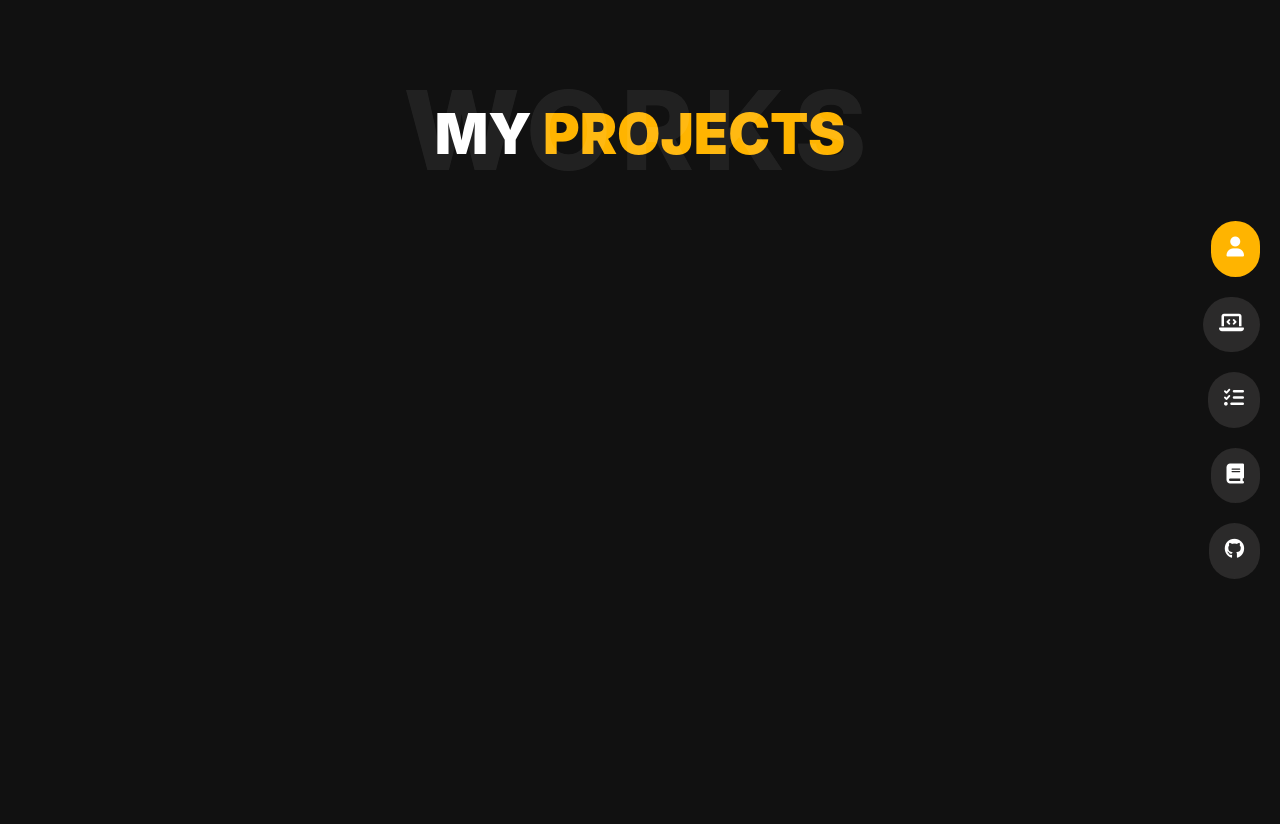
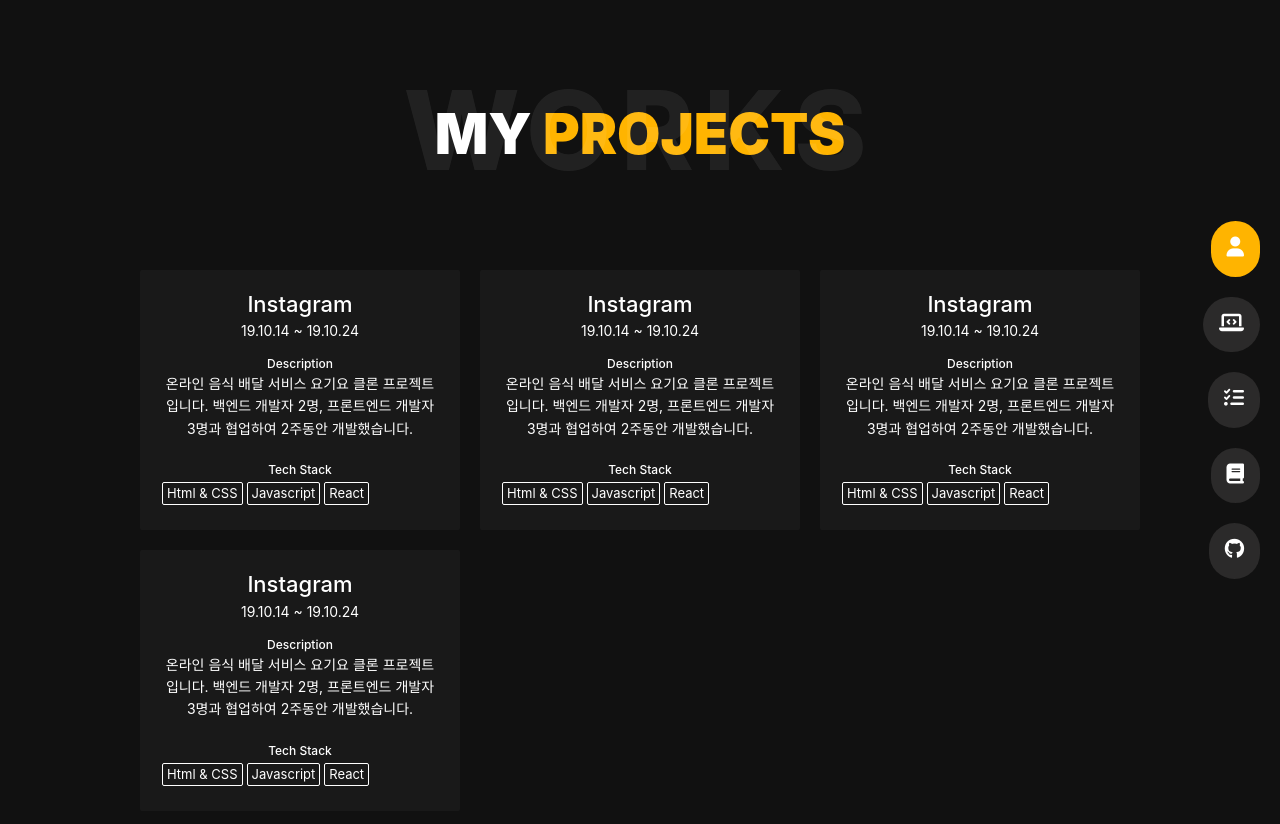
Before and after one commit to hjban-dev/portfolio, a React (Create React App) app: page /projects in a window 1280 px wide. Shown: the top 824 px of the page. Before the commit the page ends 800 px from the top, so only its background shows below. Built offline with nearby package versions, Linux system fonts and the light colour scheme.

Commit message:
포트폴리오 컴포넌트 생성

```diff
--- /dev/null
+++ b/src/components/organisms/PortfolioWrap.js
@@ -0,0 +1,125 @@
+import React from "react";
+import styled from "styled-components";
+
+function PortfolioWrap() {
+	return (
+		<StyledPortWrap>
+			<ul>
+				<li>
+					<div className="name">Instagram</div>
+					<span className="time">19.10.14 ~ 19.10.24</span>
+					<p>
+						<span className="label">Description</span>온라인 음식 배달 서비스 요기요 클론 프로젝트입니다. 백엔드 개발자 2명, 프론트엔드 개발자 3명과 협업하여 2주동안 개발했습니다.
+					</p>
+					<div className="tech">
+						<span className="label">Tech Stack</span>
+						<ul>
+							<li>Html & CSS</li>
+							<li>Javascript</li>
+							<li>React</li>
+						</ul>
+					</div>
+				</li>
+				<li>
+					<div className="name">Instagram</div>
+					<span className="time">19.10.14 ~ 19.10.24</span>
+					<p>
+						<span className="label">Description</span>온라인 음식 배달 서비스 요기요 클론 프로젝트입니다. 백엔드 개발자 2명, 프론트엔드 개발자 3명과 협업하여 2주동안 개발했습니다.
+					</p>
+					<div className="tech">
+						<span className="label">Tech Stack</span>
+						<ul>
+							<li>Html & CSS</li>
+							<li>Javascript</li>
+							<li>React</li>
+						</ul>
+					</div>
+				</li>
+				<li>
+					<div className="name">Instagram</div>
+					<span className="time">19.10.14 ~ 19.10.24</span>
+					<p>
+						<span className="label">Description</span>온라인 음식 배달 서비스 요기요 클론 프로젝트입니다. 백엔드 개발자 2명, 프론트엔드 개발자 3명과 협업하여 2주동안 개발했습니다.
+					</p>
+					<div className="tech">
+						<span className="label">Tech Stack</span>
+						<ul>
+							<li>Html & CSS</li>
+							<li>Javascript</li>
+							<li>React</li>
+						</ul>
+					</div>
+				</li>
+				<li>
+					<div className="name">Instagram</div>
+					<span className="time">19.10.14 ~ 19.10.24</span>
+					<p>
+						<span className="label">Description</span>온라인 음식 배달 서비스 요기요 클론 프로젝트입니다. 백엔드 개발자 2명, 프론트엔드 개발자 3명과 협업하여 2주동안 개발했습니다.
+					</p>
+					<div className="tech">
+						<span className="label">Tech Stack</span>
+						<ul>
+							<li>Html & CSS</li>
+							<li>Javascript</li>
+							<li>React</li>
+						</ul>
+					</div>
+				</li>
+			</ul>
+		</StyledPortWrap>
+	);
+}
+
+const StyledPortWrap = styled.div`
+	width: 1000px;
+	margin: auto;
+	> ul {
+		display: flex;
+		flex-wrap: wrap;
+		justify-content: space-between;
+		> li {
+			width: 32%;
+			margin-bottom: 20px;
+			padding: 20px;
+			background-color: #191919;
+			border-radius: 2px;
+			text-align: center;
+			.name {
+				font-weight: 500;
+				font-size: 22px;
+				line-height: 1.3;
+			}
+			.time {
+				font-size: 14px;
+			}
+			p {
+				padding: 10px 0;
+				font-size: 14px;
+			}
+			.tech {
+				padding: 10px 0 0;
+				ul {
+					display: flex;
+					flex-wrap: wrap;
+					padding-top: 3px;
+
+					li {
+						padding: 4px;
+						margin: 0 2px 5px;
+						border: 1px solid #fff;
+						border-radius: 2px;
+						font-size: 13px;
+						line-height: 1;
+					}
+				}
+			}
+			span.label {
+				display: block;
+				font-size: 12px;
+				font-weight: 500;
+			}
+		}
+	}
+`;
+
+export default PortfolioWrap;
--- a/src/components/pages/ProjectsPage.js
+++ b/src/components/pages/ProjectsPage.js
@@ -1,16 +1,28 @@
 import React from "react";
+import styled from "styled-components";
 import PageHeader from "../molecules/PageHeader";
 import Header from "../organisms/Header";
+import PortfolioWrap from "../organisms/PortfolioWrap";
 
 function ProjectsPage() {
 	return (
 		<div>
 			<Header />
-			<PageHeader titleBg="Works">
-				My <span className="point">Projects</span>
-			</PageHeader>
+			<StyledProjects>
+				<PageHeader titleBg="Works">
+					My <span className="point">Projects</span>
+				</PageHeader>
+				<section>
+					<PortfolioWrap></PortfolioWrap>
+				</section>
+			</StyledProjects>
 		</div>
 	);
 }
 
+const StyledProjects = styled.main`
+	max-width: 1140px;
+	margin: auto;
+`;
+
 export default ProjectsPage;
```
